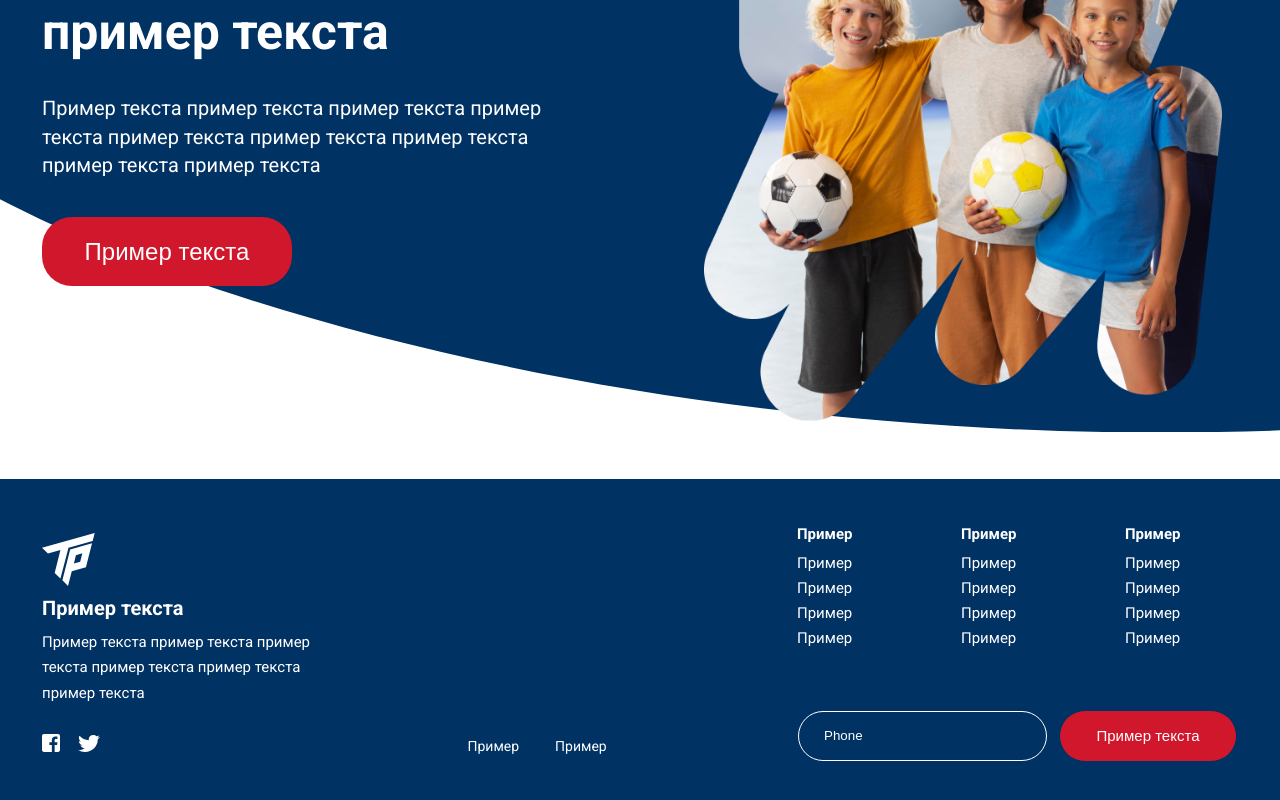
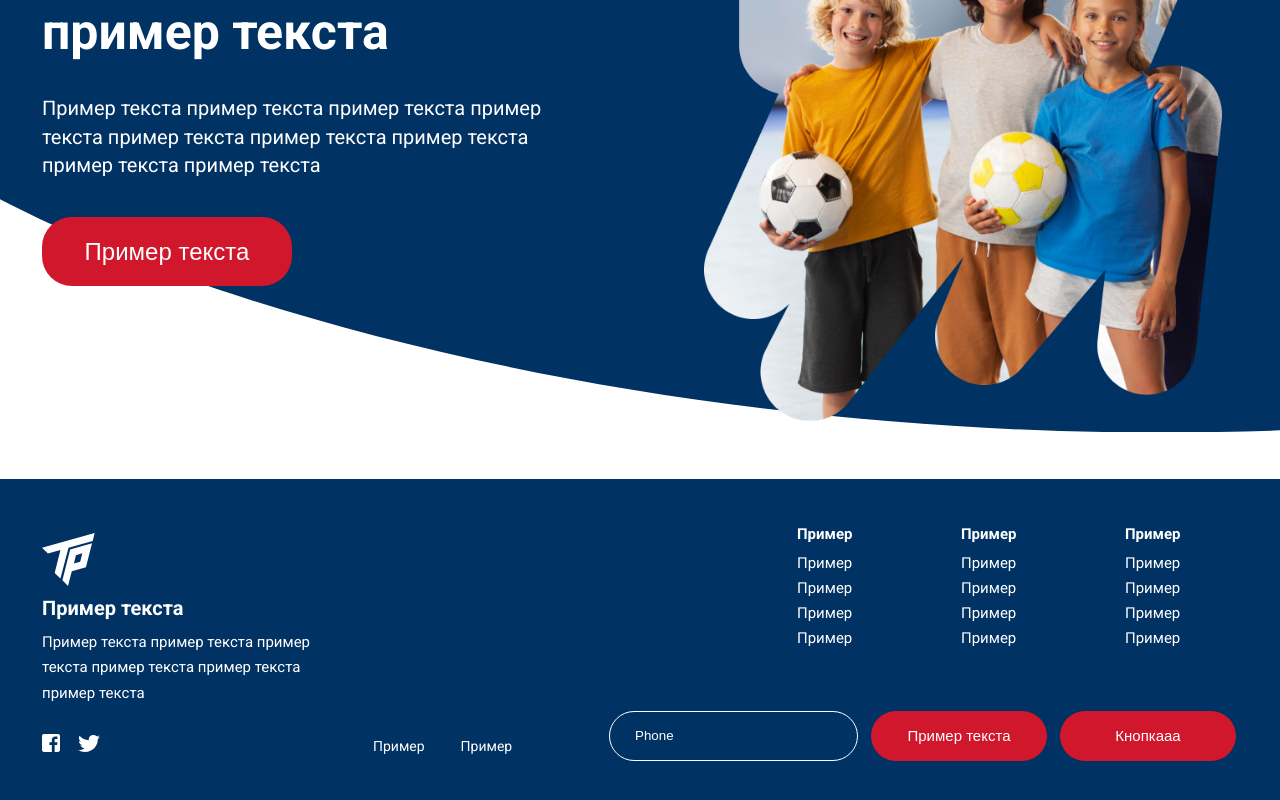
Before and after one commit to Trudovyereservy/frontend_part, a Next.js app: page / in a window 1280 px wide. Shown: the part 314-1114 px from the top of the page. Built offline with nearby package versions, Linux system fonts and the light colour scheme.

Commit message:
Вынесение кнопки в отдельный компонент. Начало

```diff
--- /dev/null
+++ b/src/components/Button/Button.tsx
@@ -0,0 +1,15 @@
+import { ButtonProps } from './Button.props';
+import Link from 'next/link';
+import styles from './button.module.scss';
+
+const Button = (props: ButtonProps) => {
+  const { onClick, className, disabled, children, active } = props;
+
+  return (
+    <button className={className} disabled={disabled}>
+        {children}
+    </button>
+  );
+};
+
+export { Button };
--- a/src/components/Footer/Footer.tsx
+++ b/src/components/Footer/Footer.tsx
@@ -1,5 +1,6 @@
 import styles from './footer.module.scss';
 import Link from 'next/link';
+import { Button } from '../Button/Button';
 
 const Footer = () => {
   return (
@@ -118,6 +119,8 @@ const Footer = () => {
             <button type="submit" className={styles.footer__button}>
               Пример текста
             </button>
+            <Button className={styles.footer__button} disabled={false} active={true} onClick={() => console.log(123)}>Кнопкааа</Button>
+
           </form>
         </div>
       </div>
--- a/src/components/Footer/footer.module.scss
+++ b/src/components/Footer/footer.module.scss
@@ -62,6 +62,13 @@
   border: 1px $bg-color-white solid;
   border-radius: 30px;
   padding-left: 25px;
+  background: none;
+  // border: none;
+  color: $bg-color-white;
+}
+
+.footer__input_phone:focus {
+
 }
 
 .footer__input_phone::placeholder {
```
Also changed, not shown: src/components/Button/Button.props.ts (added, +9 -0 lines), src/components/Button/button.module.scss (added).
